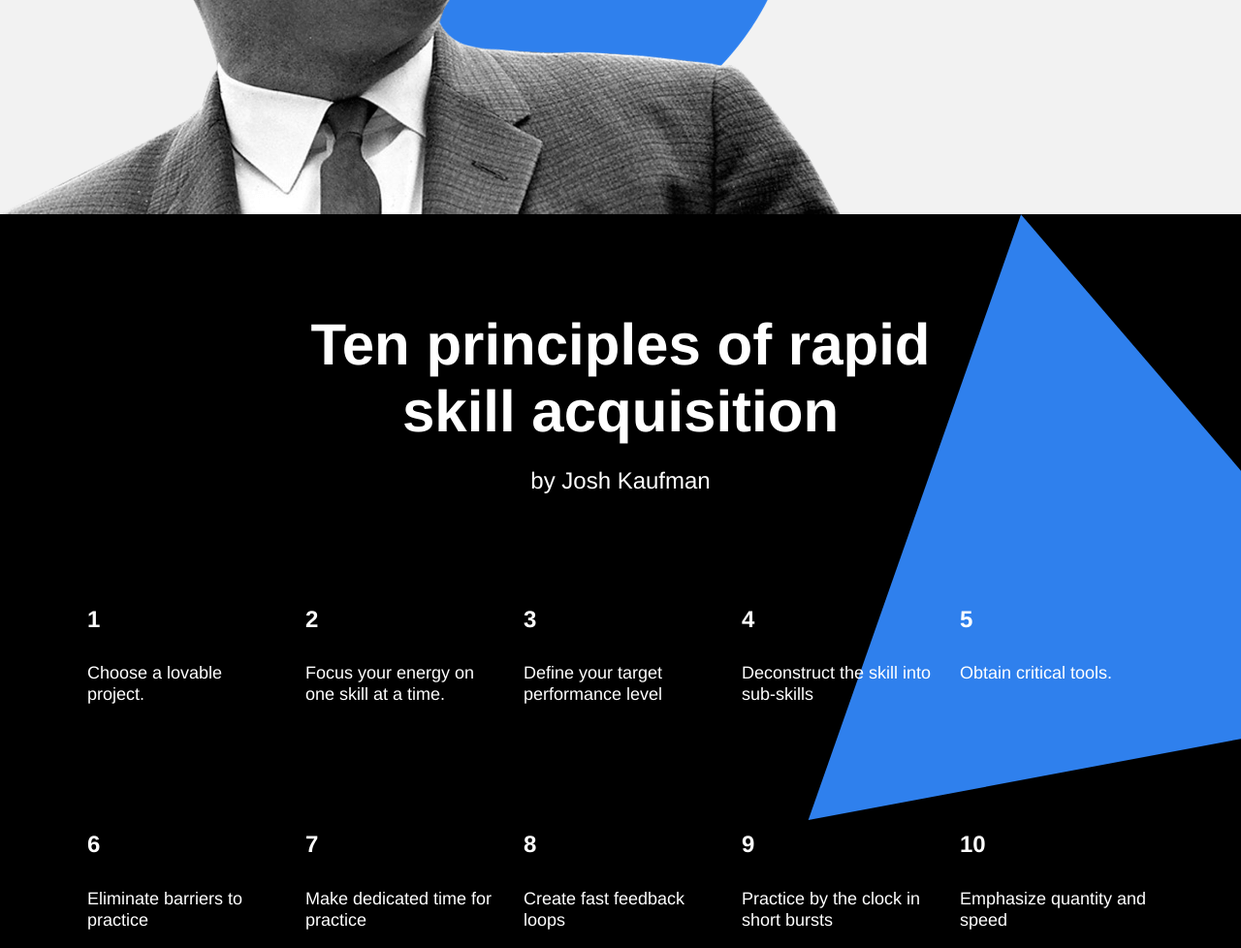
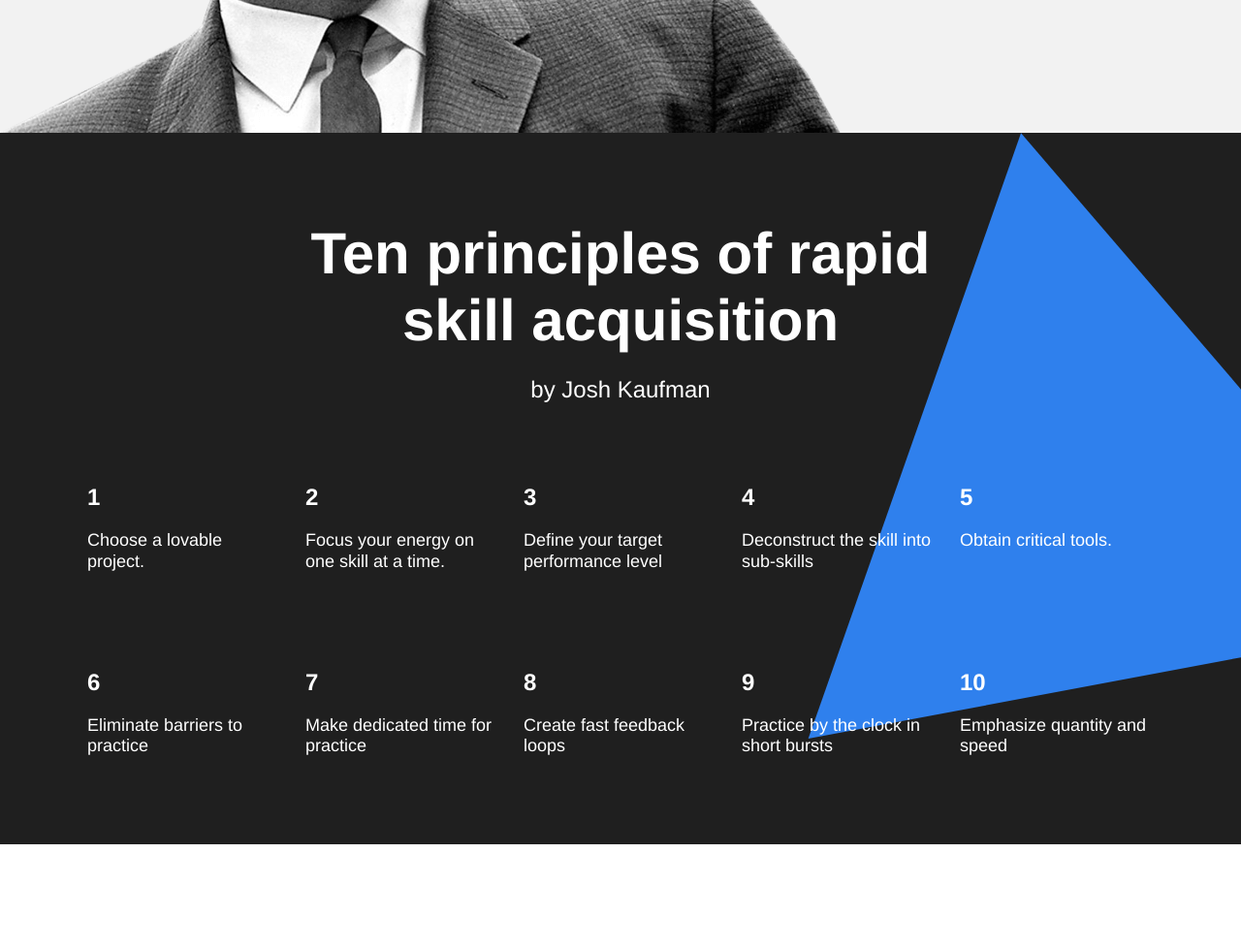
Before and after one commit to jimiryquai/learning_webpage_1, a plain HTML site: page index.html in a window 1280 px wide. Shown: the part 2840-3818 px from the top of the page at 97% size. After the commit the page ends 3711 px from the top, so only its background shows below. Drawn offline with Linux system fonts and the light colour scheme.

Commit message:
finished kaufman block

```diff
--- a/styles/style.css
+++ b/styles/style.css
@@ -133,6 +133,14 @@
     padding: 100px 0;
 }
 
+.digits>* {
+    margin: 0;
+}
+
+.digits :first-child {
+    margin-bottom: 20px;
+}
+
 /* Section title & subtitle blocks */
 
 .section-title, .section-title_theme_dark {
@@ -142,15 +150,10 @@
     margin: 0;
 }
 
-.section-title_theme_dark {
-    margin-top: 100px;
-}
-
 .section-subtitle, .section-subtitle_theme_dark {
     line-height: 34px;
     font-weight: normal;
     font-size: 24px;
-    margin: 20px 0 0 0;
 }
 
 .section-title, .section-subtitle, .section-title_theme_dark, .section-subtitle_theme_dark  {
@@ -178,8 +181,13 @@
     width: 250px;
 }
 
-.table__cell>*+*, .table__cell_theme_dark>*+* {
-    margin-top: 20px;
+.table__cell_theme_dark {
+    width: 200px;
+}
+
+.table__cell> *, .table__cell_theme_dark>*{
+    display: block;
+    margin: 0;
 }
 
 .table__heading, .table__heading_theme_dark {
@@ -195,14 +203,16 @@
     font-style: normal;
 }
 
+.table__cell>*+*,
+.table__cell_theme_dark>*+* {
+    margin-top: 20px;
+}
+
 .table_theme_dark>* {
     margin-block-start: 80px;
 }
 
-.table__cell_theme_dark {
-    width: 200px;
-}
-
+/* Feynman block */
 
 .feynman {
     background-image:url('../images/feynman.png');
@@ -258,14 +268,19 @@
     flex-direction: column;
     align-items: center;
     justify-content: center;
-    background-color: var(--color-black, #000);
+    background-color: var(--color-dark-grey, #1f1f1f);
     color: var(--color-white, #fff);
     overflow: hidden;
     position: relative;
+    padding: 90px 0;
+}
+.kaufman>* {
+    z-index: 1;
+    margin: 0;
 }
 
-.kaufman>* {
-    z-index: 1;
+.kaufman :first-child {
+    margin-bottom: 20px;
 }
 
 .kaufman__triangle {
```
